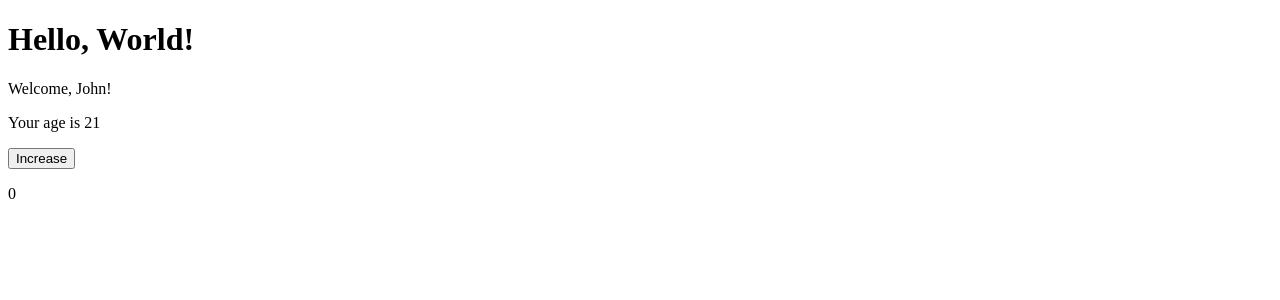
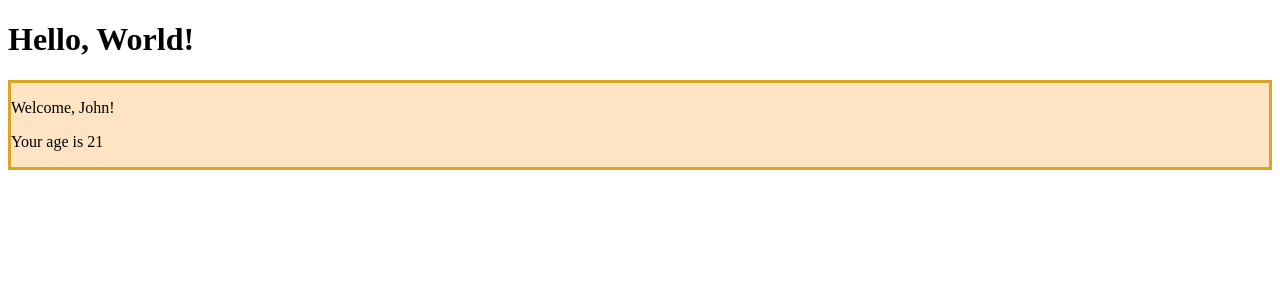
Before and after one commit to MatteoSpinelli/reactDevelhope, a React (Create React App) app in the folder jsx/: page / in a window 1280 px wide. Shown: the top 300 px of the page. Built offline with nearby package versions, Linux system fonts and the light colour scheme.

Commit message:
add exer

```diff
--- a/jsx/src/App.js
+++ b/jsx/src/App.js
@@ -1,7 +1,6 @@
 import React from "react";
 import { Hello } from "./Hello"
 import { Welcome } from "./Welcome";
-import { ClickCounter } from "./ClickCounter";
 
 export class App extends React.Component{
     render(){
@@ -9,7 +8,6 @@ export class App extends React.Component{
             <div>
                 <Hello />
                 <Welcome name="John" age="21" />
-                <ClickCounter  />
             </div>
         )
     }
--- a/jsx/src/ClickCounter.js
+++ /dev/null
@@ -1,22 +0,0 @@
-import React from "react";
-
-export class ClickCounter extends React.Component{
-    state = {
-        count: 0
-    }
-    handleCounterIncrese = () => {
-        this.setState((state) => {
-            return {
-                count: state.count + 1
-            }
-        })
-    }
-    render(){
-        return (
-            <div>
-                <button onClick={this.handleCounterIncrese}>Increase</button>
-                <p>{this.state.count}</p>
-            </div>
-        )
-    }
-}
--- a/jsx/src/Welcome.js
+++ b/jsx/src/Welcome.js
@@ -4,7 +4,7 @@ import { Age } from "./Age";
 export class Welcome extends React.Component {
     render() {
         return (
-            <div>
+            <div className="container">
                 <p>Welcome, {this.props.name ? this.props.name : "User"}!</p>
                 <Age age={this.props.age} />
             </div>
--- /dev/null
+++ b/jsx/src/index.css
@@ -0,0 +1,4 @@
+.container{
+    background-color: bisque;
+    border: 3px solid goldenrod
+}
--- a/jsx/src/index.js
+++ b/jsx/src/index.js
@@ -1,5 +1,6 @@
 import {createRoot} from "react-dom/client"
 import { App } from "./App"
+import "./index.css"
 
 const root = createRoot(document.getElementById("root"))
 root.render(<App />)
```
Also changed, not shown: 1 other file (tests, documents, lock files or other folders).
